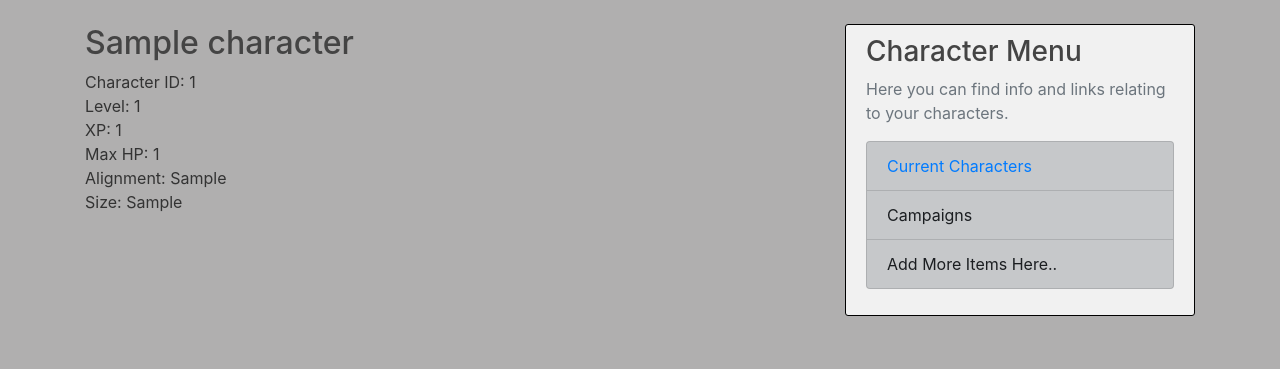
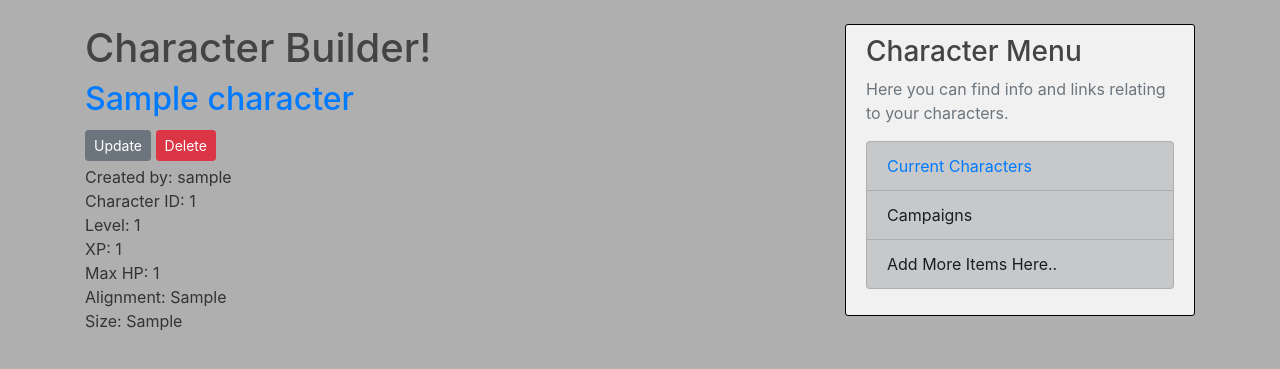
Before and after one commit to NickJacksonDev/DnD-Manager, a Django app: page /character_builder/characters/1/ in a window 1280 px wide. Shown: the part 56-425 px from the top of the page. Run offline with Django 3.2, Linux system fonts and the light colour scheme; a user stored in the database is signed in; tables that the repository leaves empty hold one stand-in row (values such as "Sample post"); some libraries are stand-ins or nearby versions.

Commit message:
Attempted to automatically associate user with character
Updated models,py, character_builder-home.html, character_detail.html, character_list.html, views.py

Added "Created By" in the description

```diff
--- a/Character_Builder/models.py
+++ b/Character_Builder/models.py
@@ -47,7 +47,7 @@ def defaultUser():
 
 # This class is dynamic, the level, xp, hp, alignment, and (rarely) size may change
 class Character(models.Model):
-    user = models.ForeignKey(User, on_delete=models.CASCADE, default=defaultUser)
+    user = models.ForeignKey(User, on_delete=models.CASCADE, default=defaultUser, null=True, blank=True)
     characterID = models.AutoField(primary_key=True) # Note that Django has a built-in primary key
     characterName = models.CharField(max_length = MAX_LENGTH_CHARACTER_NAME) # Is this a consistent level of abstraction?
     level = models.IntegerField(default=DEFAULT_LEVEL) # may have to split this up into a list as you may have multiple classes...
@@ -68,6 +68,13 @@ class Character(models.Model):
     # Similar to toString() from java
     def __str__(self):
         return self.characterName
+
+    # Should associate a user with the character when initialized
+    def save_model(self, request, obj, form, change):
+        if obj.user == defaultUser:
+            # Only set user during the first save.
+            obj.user = request.user
+        #super().save_model(request, obj, form, change)
 
     # When you create/update a character, this is where the
     # page goes to after you save the character
--- a/Character_Builder/templates/Character_Builder/character_builder-home.html
+++ b/Character_Builder/templates/Character_Builder/character_builder-home.html
@@ -8,6 +8,7 @@
 
 			<h2><a href="{% url 'character-detail' character.characterID %}">{{ character.characterName }}</a></h2>
 			<p>
+				Created by: {{ character.user }}<br>
 				Character ID: {{ character.characterID }}<br>
 				Level: {{ character.level }}<br>
 				XP: {{ character.xp }}<br>
--- a/Character_Builder/templates/Character_Builder/character_detail.html
+++ b/Character_Builder/templates/Character_Builder/character_detail.html
@@ -1,16 +1,28 @@
 {% extends "Character_Builder/Character_base.html" %}
 
 {% block content %}
-  <h2>{{ character.characterName }}</h2>
+    <h1>Character Builder!</h1>
+
+    <!-- Should probably break if the character is not part of the user's characters -->
+    {% if character.user == user %}
+      <div>
+        <h2><a href="{% url 'character-detail' character.characterID %}">{{ character.characterName }}</a></h2>
+
+        <a class="btn btn-secondary btn-sm mt-1 mb-1" href="{% url 'character-edit' character.characterID %}">Update</a>
+        <a class="btn btn-danger btn-sm mt-1 mb-1" href="{% url 'character-delete' character.characterID %}">Delete</a>
+
+      </div>
       <p>
+        Created by: {{ character.user }}<br>
         Character ID: {{ character.characterID }}<br>
         Level: {{ character.level }}<br>
         XP: {{ character.xp }}<br>
         Max HP: {{ character.maxHP }}<br>
         Alignment: {{ character.alignment }}<br>
         Size: {{ character.size }}
+
       </p>
 
-  <!-- TODO: Create a button to "edit" -->
+    {% endif %}
 
 {% endblock content %}
--- a/Character_Builder/templates/Character_Builder/character_list.html
+++ b/Character_Builder/templates/Character_Builder/character_list.html
@@ -15,6 +15,7 @@
 
 				</div>
 				<p>
+					Created by: {{ character.user }}<br>
 					Character ID: {{ character.characterID }}<br>
 					Level: {{ character.level }}<br>
 					XP: {{ character.xp }}<br>
--- a/Character_Builder/views.py
+++ b/Character_Builder/views.py
@@ -47,6 +47,9 @@ class CharacterCreateView(LoginRequiredMixin, CreateView):
 	fields = ['characterName', 'level', 'xp', 'maxHP', 'currentHP', 'alignment', 'size']
 	# exclude = []
 
+	# def __init__(self, *args, **kwargs):
+	# 	'user' = user
+
 	def form_valid(self, form):
 		# Updates the author of the current form to be the current user
 		form.instance.author = self.request.user
```
Lines whose indentation alone changed are shown as unchanged.
